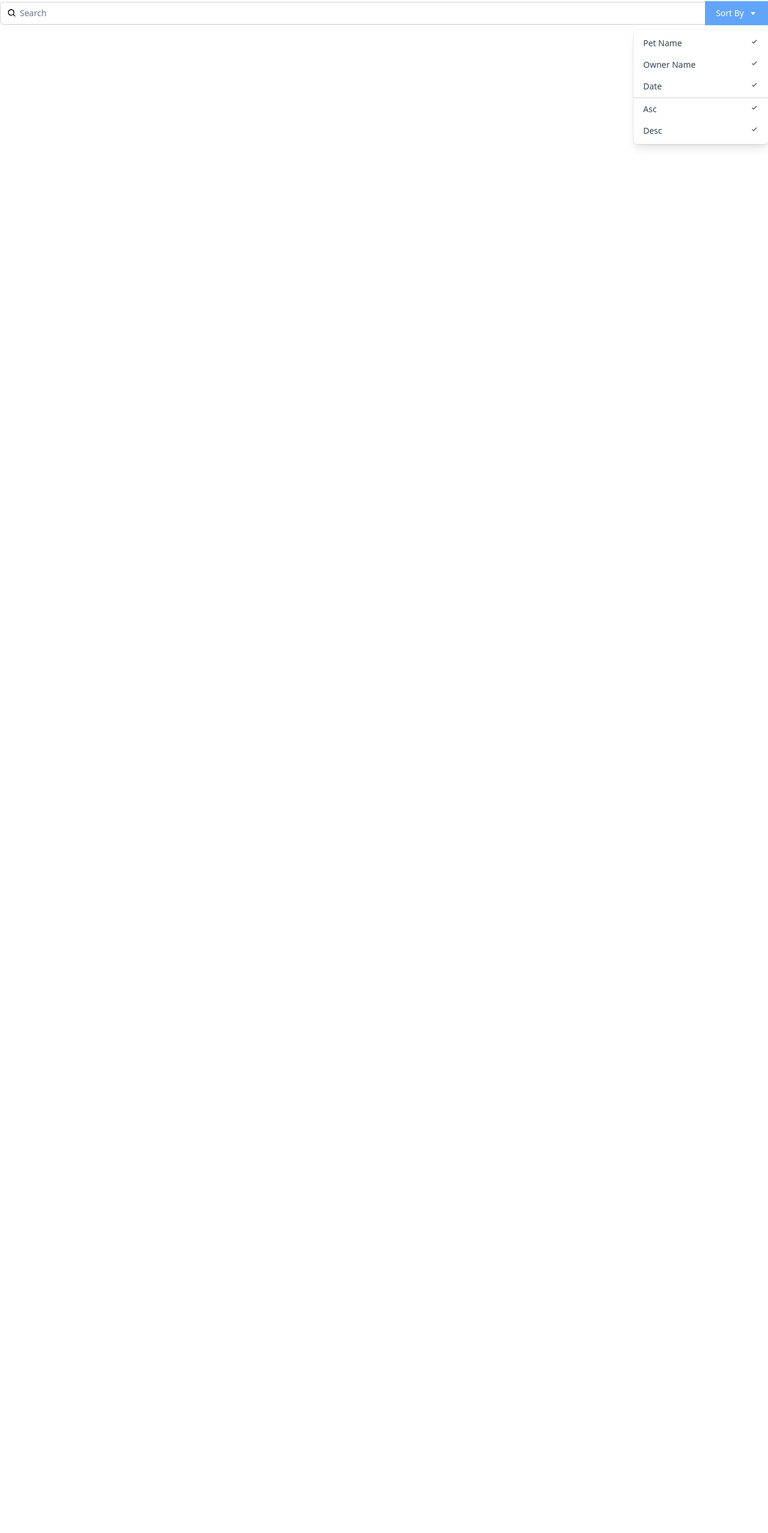
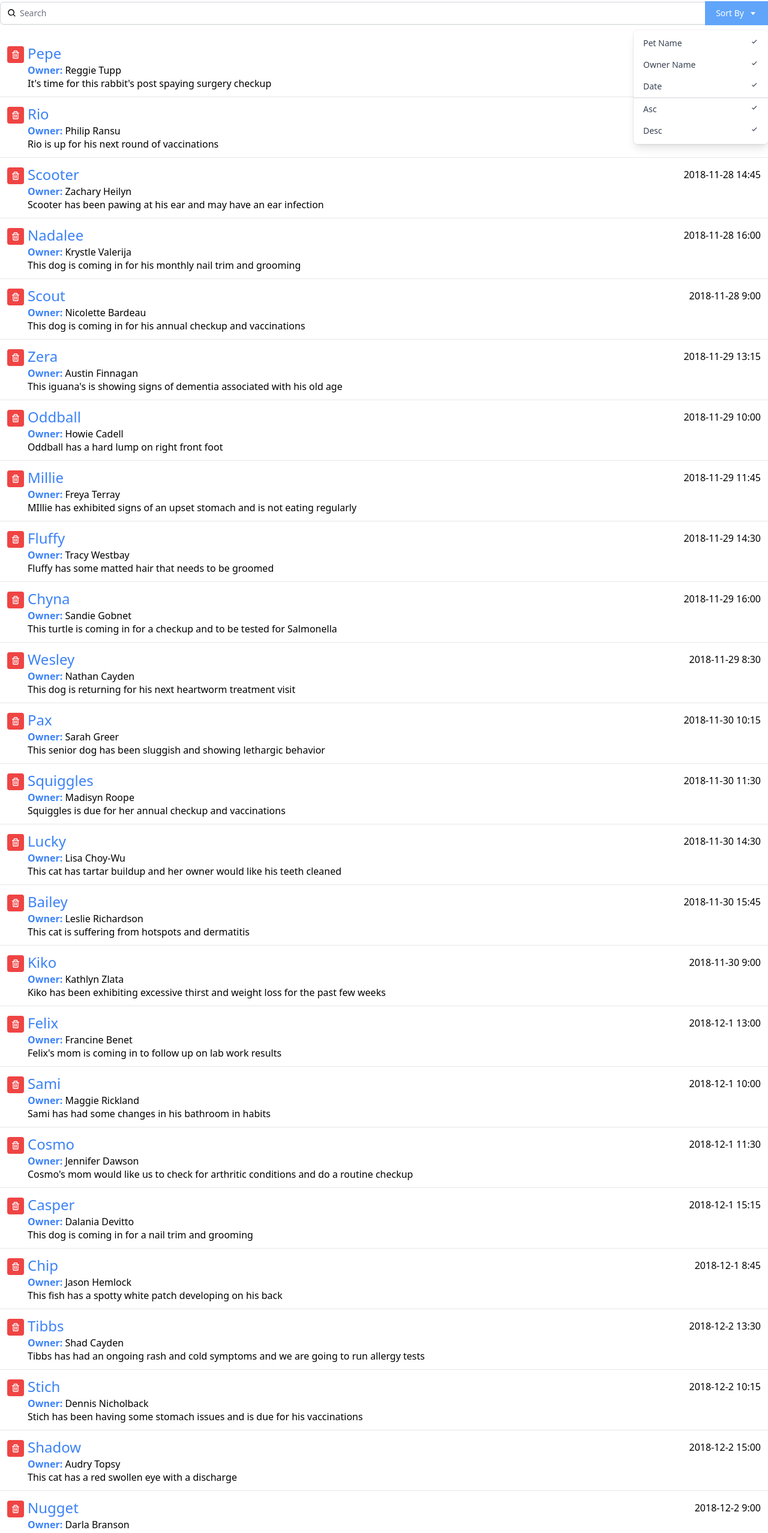
Before and after one commit to LinkedInLearning/react-interface-2880067, a React (Create React App) app: page / in a window 1280 px wide. Shown: the part 93-2648 px from the top of the page at 60% size. Before the commit the page ends 800 px from the top, so only its background shows below. Built offline with nearby package versions, Linux system fonts and the light colour scheme.

Commit message:
Importing JSON and mapping

```diff
--- a/src/App.js
+++ b/src/App.js
@@ -1,6 +1,8 @@
-import { BiCalendar } from "react-icons/bi"
+import { BiCalendar, BiTrash } from "react-icons/bi"
 import Search from "./components/Search"
 import AddAppointment from "./components/AddAppointment"
+import appointmentList from "./data.json"
+
 function App() {
   return (
     <div className="App container mx-auto mt-3 font-thin">
@@ -8,6 +10,26 @@
         <BiCalendar className="inline-block text-red-400 align-top" />Your Appointments</h1>
       <AddAppointment />
       <Search />
+
+      <ul className="divide-y divide-gray-200">
+        {appointmentList
+          .map(appointment => (
+            <li className="px-3 py-3 flex items-start">
+              <button type="button"
+                className="p-1.5 mr-1.5 mt-1 rounded text-white bg-red-500 hover:bg-yellow-700 focus:outline-none focus:ring-2 focus:ring-offset-2 focus:ring-blue-500">
+                <BiTrash /></button>
+              <div className="flex-grow">
+                <div className="flex items-center">
+                  <span className="flex-none font-medium text-2xl text-blue-500">{appointment.petName}</span>
+                  <span className="flex-grow text-right">{appointment.aptDate}</span>
+                </div>
+                <div><b className="font-bold text-blue-500">Owner:</b> {appointment.ownerName}</div>
+                <div className="leading-tight">{appointment.aptNotes}</div>
+              </div>
+            </li>
+          ))
+        }
+      </ul>
     </div>
   );
 }
--- /dev/null
+++ b/src/data.json
@@ -0,0 +1,177 @@
+[
+  {
+    "id": "0",
+    "petName": "Pepe",
+    "ownerName": "Reggie Tupp",
+    "aptNotes": "It's time for this rabbit's post spaying surgery checkup",
+    "aptDate": "2018-11-28 13:30"
+  },
+  {
+    "id": "1",
+    "petName": "Rio",
+    "ownerName": "Philip Ransu",
+    "aptNotes": "Rio is up for his next round of vaccinations",
+    "aptDate": "2018-11-28 10:15"
+  },
+  {
+    "id": "2",
+    "petName": "Scooter",
+    "ownerName": "Zachary Heilyn",
+    "aptNotes": "Scooter has been pawing at his ear and may have an ear infection",
+    "aptDate": "2018-11-28 14:45"
+  },
+  {
+    "id": "3",
+    "petName": "Nadalee",
+    "ownerName": "Krystle Valerija",
+    "aptNotes": "This dog is coming in for his monthly nail trim and grooming",
+    "aptDate": "2018-11-28 16:00"
+  },
+  {
+    "id": "4",
+    "petName": "Scout",
+    "ownerName": "Nicolette Bardeau",
+    "aptNotes": "This dog is coming in for his annual checkup and vaccinations",
+    "aptDate": "2018-11-28 9:00"
+  },
+  {
+    "id": "5",
+    "petName": "Zera",
+    "ownerName": "Austin Finnagan",
+    "aptNotes": "This iguana's is showing signs of dementia associated with his old age",
+    "aptDate": "2018-11-29 13:15"
+  },
+  {
+    "id": "6",
+    "petName": "Oddball",
+    "ownerName": "Howie Cadell",
+    "aptNotes": "Oddball has a hard lump on right front foot",
+    "aptDate": "2018-11-29 10:00"
+  },
+  {
+    "id": "7",
+    "petName": "Millie",
+    "ownerName": "Freya Terray",
+    "aptNotes": "MIllie has exhibited signs of an upset stomach and is not eating regularly",
+    "aptDate": "2018-11-29 11:45"
+  },
+  {
+    "id": "8",
+    "petName": "Fluffy",
+    "ownerName": "Tracy Westbay",
+    "aptNotes": "Fluffy has some matted hair that needs to be groomed",
+    "aptDate": "2018-11-29 14:30"
+  },
+  {
+    "id": "9",
+    "petName": "Chyna",
+    "ownerName": "Sandie Gobnet",
+    "aptNotes": "This turtle is coming in for a checkup and to be tested for Salmonella",
+    "aptDate": "2018-11-29 16:00"
+  },
+  {
+    "id": "10",
+    "petName": "Wesley",
+    "ownerName": "Nathan Cayden",
+    "aptNotes": "This dog is returning for his next heartworm treatment visit",
+    "aptDate": "2018-11-29 8:30"
+  },
+  {
+    "id": "11",
+    "petName": "Pax",
+    "ownerName": "Sarah Greer",
+    "aptNotes": "This senior dog has been sluggish and showing lethargic behavior",
+    "aptDate": "2018-11-30 10:15"
+  },
+  {
+    "id": "12",
+    "petName": "Squiggles",
+    "ownerName": "Madisyn Roope",
+    "aptNotes": "Squiggles is due for her annual checkup and vaccinations",
+    "aptDate": "2018-11-30 11:30"
+  },
+  {
+    "id": "13",
+    "petName": "Lucky",
+    "ownerName": "Lisa Choy-Wu",
+    "aptNotes": "This cat has tartar buildup and her owner would like his teeth cleaned",
+    "aptDate": "2018-11-30 14:30"
+  },
+  {
+    "id": "14",
+    "petName": "Bailey",
+    "ownerName": "Leslie Richardson",
+    "aptNotes": "This cat is suffering from hotspots and dermatitis",
+    "aptDate": "2018-11-30 15:45"
+  },
+  {
+    "id": "15",
+    "petName": "Kiko",
+    "ownerName": "Kathlyn Zlata",
+    "aptNotes": "Kiko has been exhibiting excessive thirst and weight loss for the past few weeks",
+    "aptDate": "2018-11-30 9:00"
+  },
+  {
+    "id": "16",
+    "petName": "Felix",
+    "ownerName": "Francine Benet",
+    "aptNotes": "Felix's mom is coming in to follow up on  lab work results",
+    "aptDate": "2018-12-1 13:00"
+  },
+  {
+    "id": "17",
+    "petName": "Sami",
+    "ownerName": "Maggie Rickland",
+    "aptNotes": "Sami has had some changes in his bathroom in habits",
+    "aptDate": "2018-12-1 10:00"
+  },
+  {
+    "id": "18",
+    "petName": "Cosmo",
+    "ownerName": "Jennifer Dawson",
+    "aptNotes": "Cosmo's mom would like us to check for arthritic conditions and do a routine checkup",
+    "aptDate": "2018-12-1 11:30"
+  },
+  {
+    "id": "19",
+    "petName": "Casper",
+    "ownerName": "Dalania Devitto",
+    "aptNotes": "This dog is coming in for a nail trim and grooming",
+    "aptDate": "2018-12-1 15:15"
+  },
+  {
+    "id": "20",
+    "petName": "Chip",
+    "ownerName": "Jason Hemlock",
+    "aptNotes": "This fish has a spotty white patch developing on his back ",
+    "aptDate": "2018-12-1 8:45"
+  },
+  {
+    "id": "21",
+    "petName": "Tibbs",
+    "ownerName": "Shad Cayden",
+    "aptNotes": "Tibbs has had an ongoing rash and cold symptoms and we are going to run allergy tests",
+    "aptDate": "2018-12-2 13:30"
+  },
+  {
+    "id": "22",
+    "petName": "Stich",
+    "ownerName": "Dennis Nicholback",
+    "aptNotes": "Stich has been having some stomach issues and is due for his vaccinations",
+    "aptDate": "2018-12-2 10:15"
+  },
+  {
+    "id": "23",
+    "petName": "Shadow",
+    "ownerName": "Audry Topsy",
+    "aptNotes": "This cat has a red swollen eye with a discharge",
+    "aptDate": "2018-12-2 15:00"
+  },
+  {
+    "id": "24",
+    "petName": "Nugget",
+    "ownerName": "Darla Branson",
+    "aptNotes": "This little fish Nugget, has a rash on his stomach area",
+    "aptDate": "2018-12-2 9:00"
+  }
+]
```
